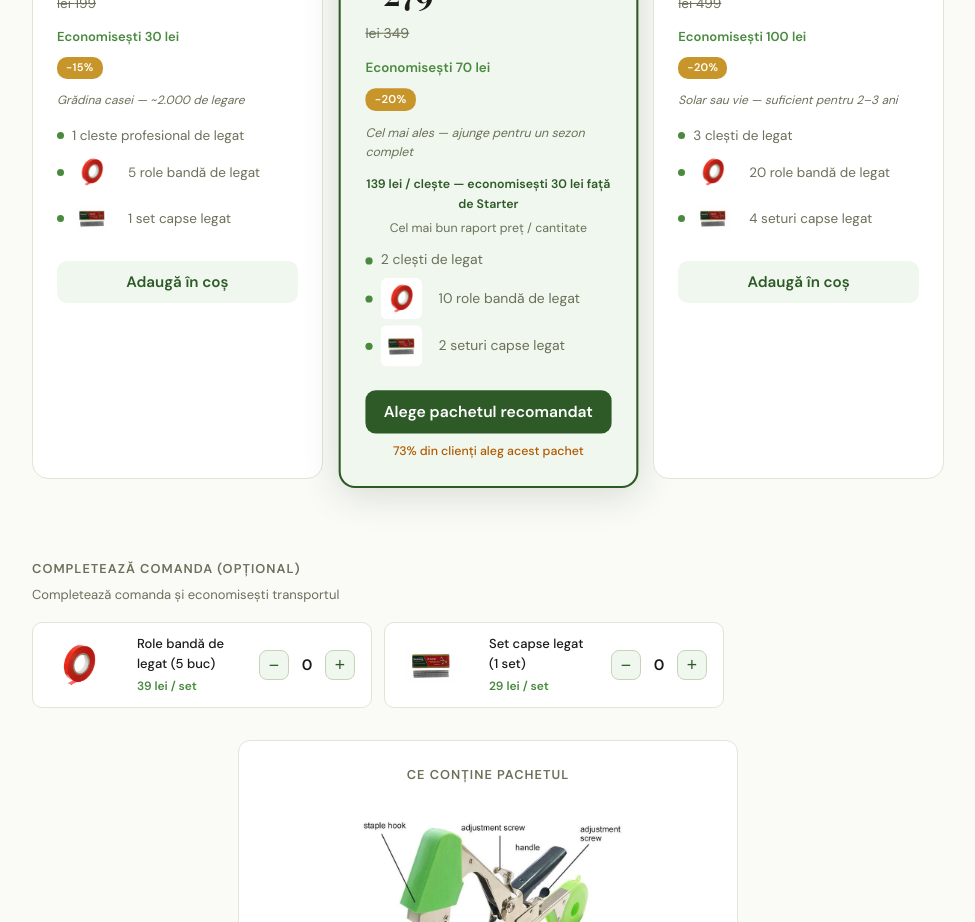
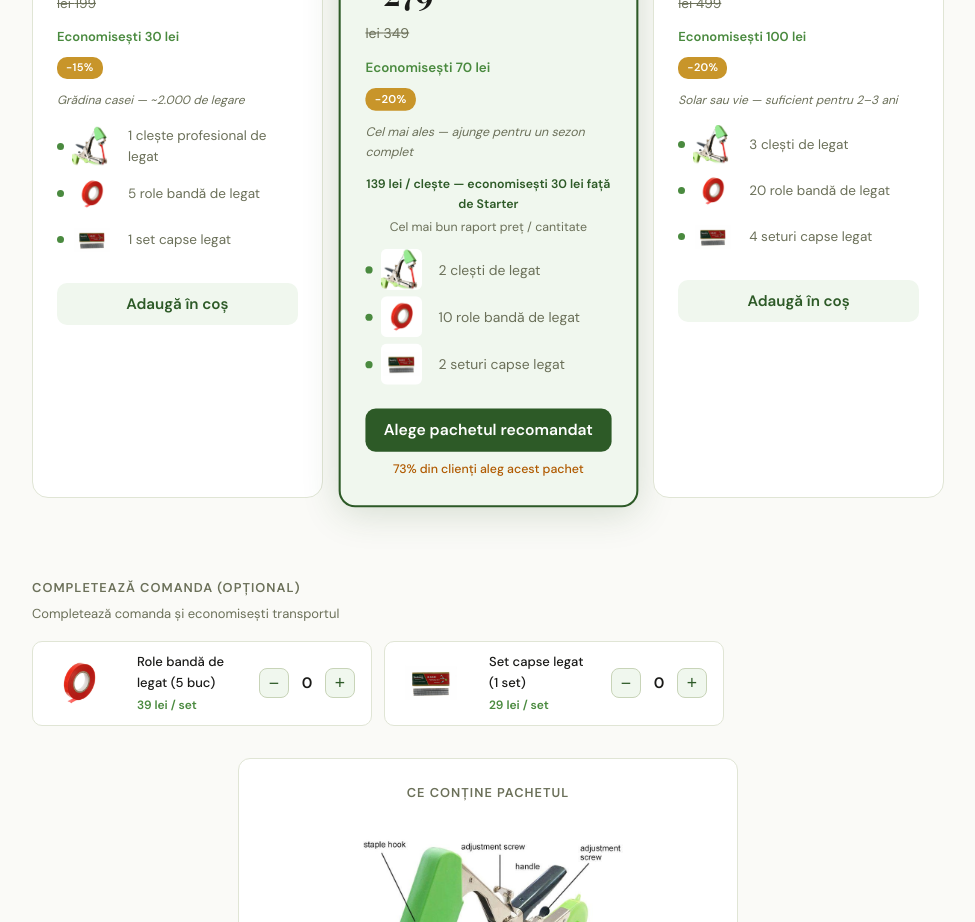
Before and after one commit to Iulian88/cleste-landing, a Next.js app: page /cleste-legat in a window 1280 px wide. Shown: the part 2040-2962 px from the top of the page, without its empty margins (152-1127 px from the left). Built offline with nearby package versions, Linux system fonts and the light colour scheme.

Commit message:
feat: add cleste icon in bundle items list

```diff
--- a/app/cleste-legat/page.tsx
+++ b/app/cleste-legat/page.tsx
@@ -1053,7 +1053,7 @@ export default function ClesteLegat() {
 
             <ul className="bundle-items">
 
-              <li>1 cleste profesional de legat</li>
+              <li style={{display:"flex",alignItems:"center"}}><img className="bundle-item-img" src="/images/tapener-mechanism.jpeg" alt="Clește de legat" /><span>1 clește profesional de legat</span></li>
 
               <li style={{display:"flex",alignItems:"center"}}><img className="bundle-item-img" src="/images/tape.webp" alt="Rolă bandă de legat" /><span>5 role bandă de legat</span></li>
 
@@ -1087,7 +1087,7 @@ export default function ClesteLegat() {
 
             <ul className="bundle-items">
 
-              <li>2 clești de legat</li>
+              <li style={{display:"flex",alignItems:"center"}}><img className="bundle-item-img" src="/images/tapener-mechanism.jpeg" alt="Clește de legat" /><span>2 clești de legat</span></li>
 
               <li style={{display:"flex",alignItems:"center"}}><img className="bundle-item-img" src="/images/tape.webp" alt="Rolă bandă de legat" /><span>10 role bandă de legat</span></li>
 
@@ -1117,7 +1117,7 @@ export default function ClesteLegat() {
 
             <ul className="bundle-items">
 
-              <li>3 clești de legat</li>
+              <li style={{display:"flex",alignItems:"center"}}><img className="bundle-item-img" src="/images/tapener-mechanism.jpeg" alt="Clește de legat" /><span>3 clești de legat</span></li>
 
               <li style={{display:"flex",alignItems:"center"}}><img className="bundle-item-img" src="/images/tape.webp" alt="Rolă bandă de legat" /><span>20 role bandă de legat</span></li>
 
```
